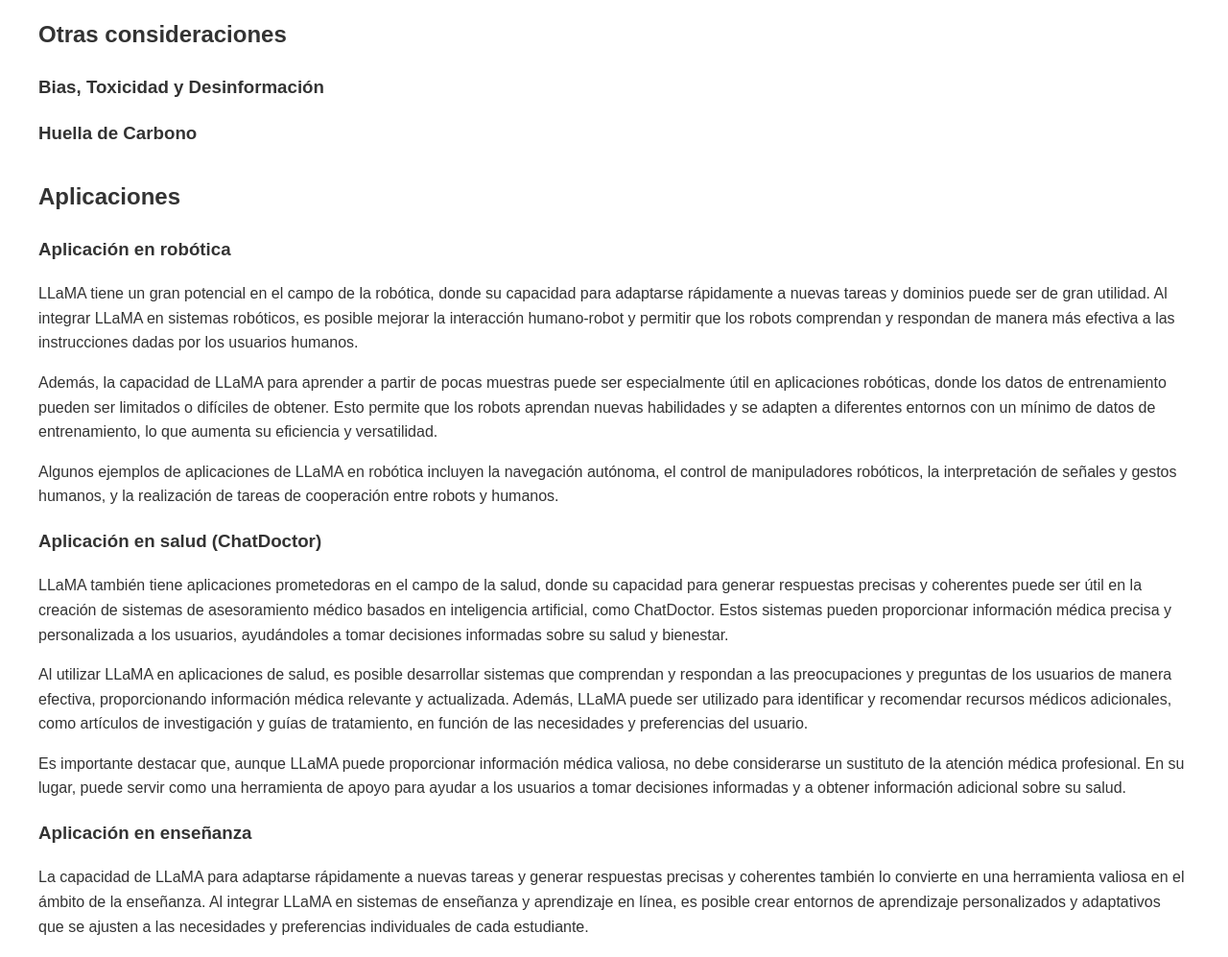
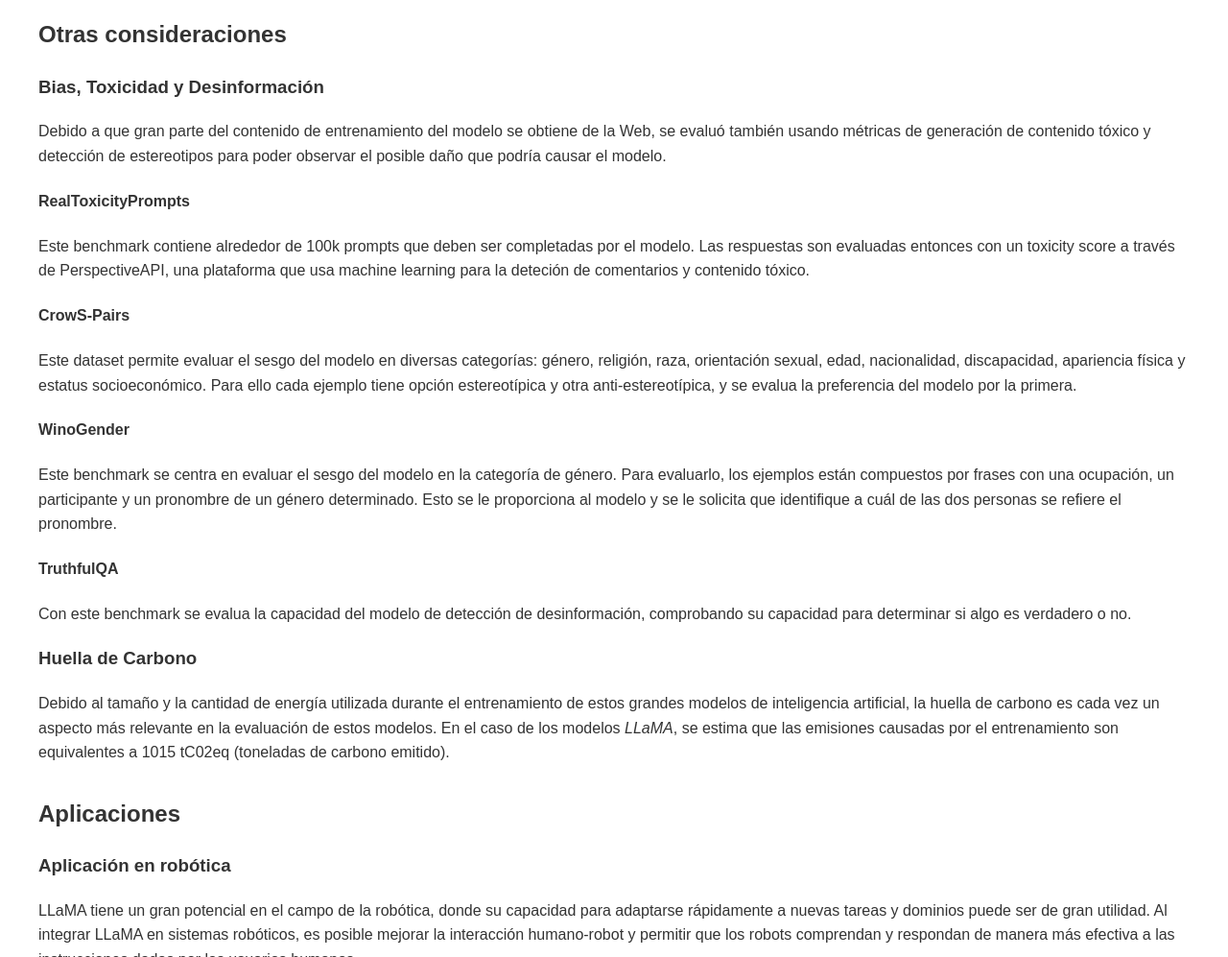
Before and after one commit to alejomaf/llama-wiki, a plain HTML site: page index.html in a window 1280 px wide. Shown: the part 4420-5417 px from the top of the page at 96% size. Drawn offline with Linux system fonts and the light colour scheme.

Commit message:
Updated content - Otras consideraciones

```diff
--- a/index.html
+++ b/index.html
@@ -185,14 +185,33 @@
             <article id="bias">
                 <h3>Bias, Toxicidad y Desinformación</h3>
                 <p>
+                    Debido a que gran parte del contenido de entrenamiento del modelo se obtiene de la Web, se evaluó también usando métricas de generación de contenido tóxico y detección de estereotipos para poder observar el posible daño que podría causar el modelo.
+                </p>
+                    <h4>RealToxicityPrompts</h4>
+                    <p>
+                        Este benchmark contiene alrededor de 100k prompts que deben ser completadas por el modelo. Las respuestas son evaluadas entonces con un toxicity score a través de PerspectiveAPI, una plataforma que usa machine learning para la deteción de comentarios y contenido tóxico.
+                    </p>
 
-                </p>
+                    <h4>CrowS-Pairs</h4>
+                    <p>
+                        Este dataset permite evaluar el sesgo del modelo en diversas categorías: género, religión, raza, orientación sexual, edad, nacionalidad, discapacidad, apariencia física y estatus socioeconómico. Para ello cada ejemplo tiene opción estereotípica y otra anti-estereotípica, y se evalua la preferencia del modelo por la primera.
+                    </p>
+
+                    <h4>WinoGender</h4>
+                    <p>
+                        Este benchmark se centra en evaluar el sesgo del modelo en la categoría de género. Para evaluarlo, los ejemplos están compuestos por frases con una ocupación, un participante y un pronombre de un género determinado. Esto se le proporciona al modelo y se le solicita que identifique a cuál de las dos personas se refiere el pronombre.
+                    </p>
+
+                    <h4>TruthfulQA</h4>
+                    <p>
+                        Con este benchmark se evalua la capacidad del modelo de detección de desinformación, comprobando su capacidad para determinar si algo es verdadero o no.
+                    </p>
             </article>
 
             <article id="carbon">
                 <h3>Huella de Carbono</h3>
                 <p>
-
+                    Debido al tamaño y la cantidad de energía utilizada durante el entrenamiento de estos grandes modelos de inteligencia artificial, la huella de carbono es cada vez un aspecto más relevante en la evaluación de estos modelos. En el caso de los modelos <i>LLaMA</i>, se estima que las emisiones causadas por el entrenamiento son equivalentes a 1015 tC02eq (toneladas de carbono emitido).
                 </p>
             </article>
         </section>
```
